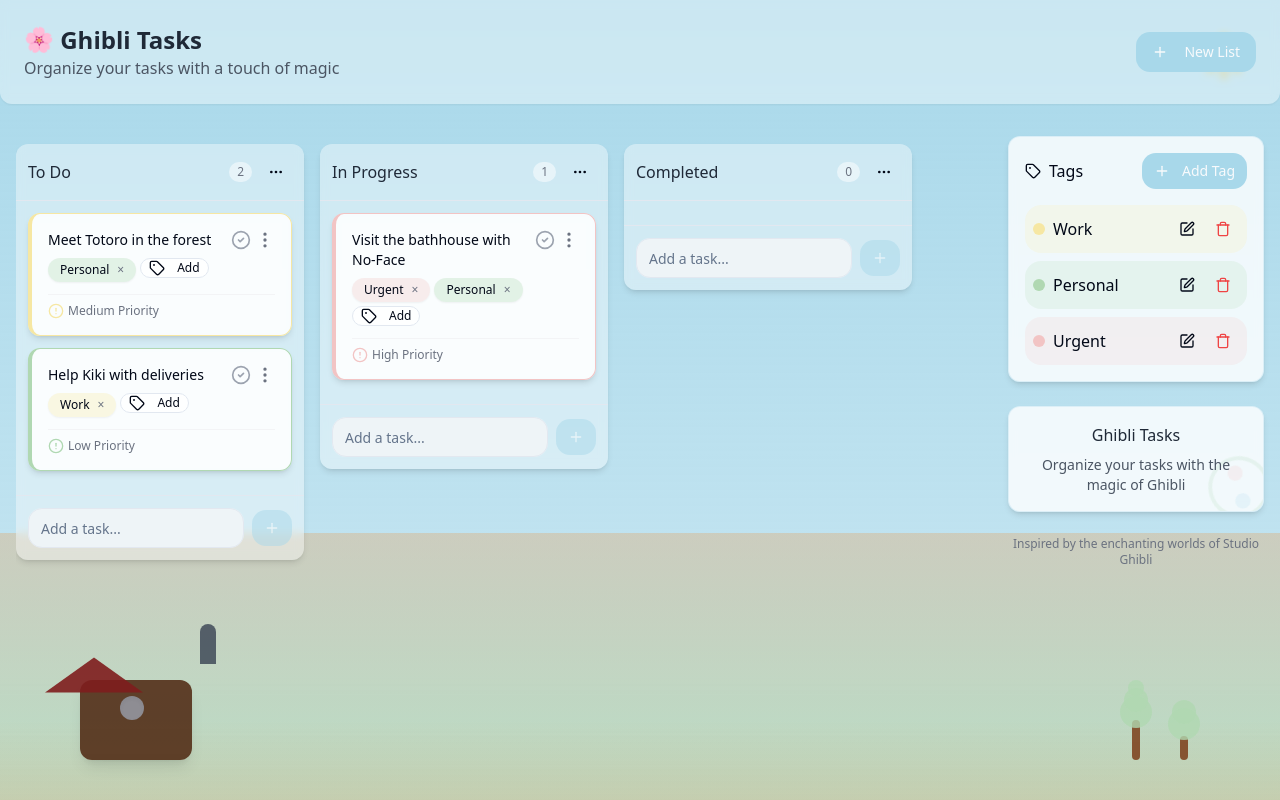
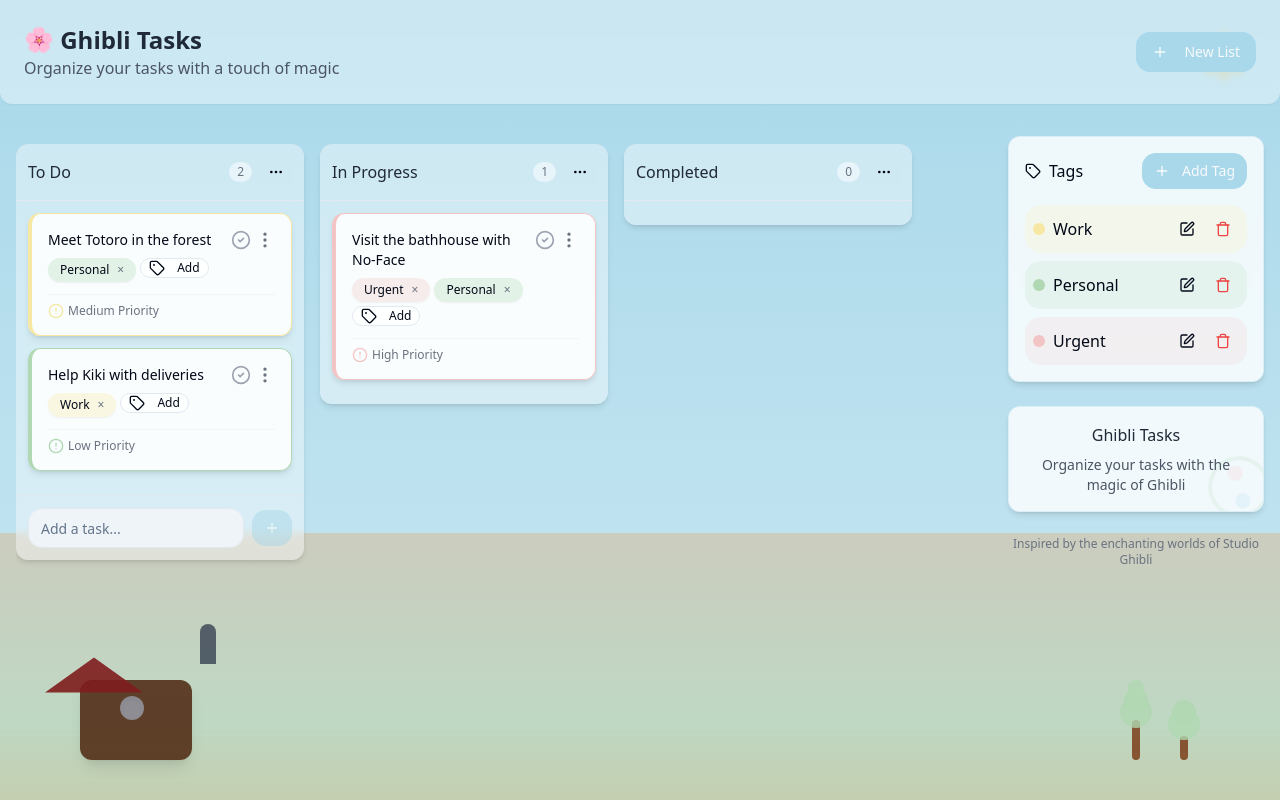
Before and after one commit to Rohitsony7/draggle-todo-folio, a React (Vite) app: page / in a window 1280 px wide. Built offline with nearby package versions, Linux system fonts and the light colour scheme.

Commit message:
Remove add task from lists
Remove the ability to add tasks to the "In Progress" and "Completed" task lists.

```diff
--- a/src/components/TaskList.tsx
+++ b/src/components/TaskList.tsx
@@ -67,6 +67,9 @@ const TaskList: React.FC<TaskListProps> = ({ list }) => {
     deleteTaskList(list.id);
     setDeleteDialogOpen(false);
   };
+
+  // Check if this is the "To Do" list - only it should have the add task form
+  const isToDoList = list.name === "To Do";
 
   return (
     <div className="bg-white/40 backdrop-blur-sm rounded-xl shadow-md w-72 max-h-[90vh] flex flex-col">
@@ -172,7 +175,8 @@ const TaskList: React.FC<TaskListProps> = ({ list }) => {
         )}
       </Droppable>
 
-      {/* Add Task Form */}
+      {/* Add Task Form - Only show for the "To Do" list */}
+      {isToDoList && (
         <div className="p-3 border-t">
           <form onSubmit={handleAddTask} className="flex items-center">
             <Input
@@ -192,6 +196,7 @@ const TaskList: React.FC<TaskListProps> = ({ list }) => {
             </Button>
           </form>
         </div>
+      )}
     </div>
   );
 };
```
Lines whose indentation alone changed are shown as unchanged.
